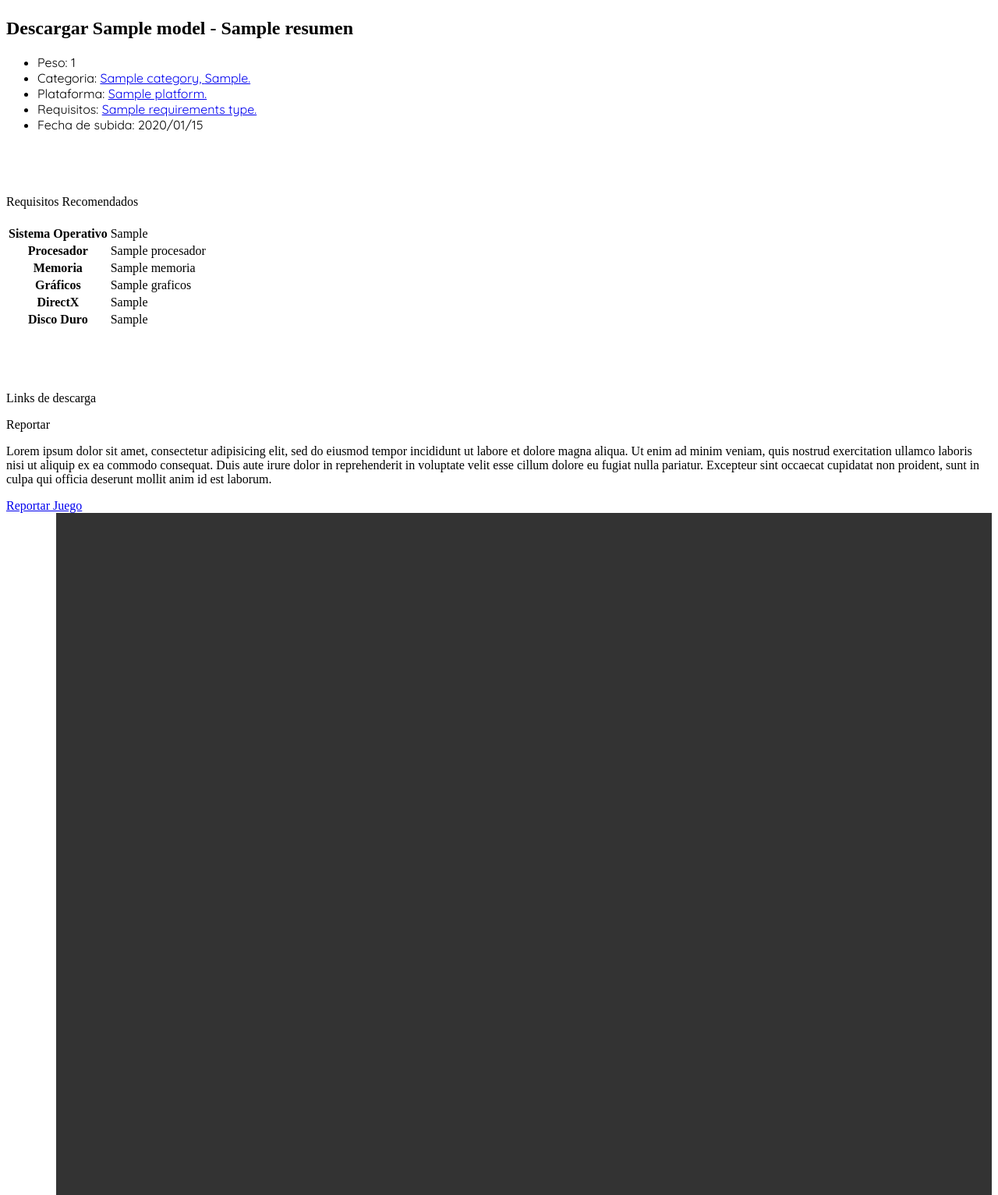
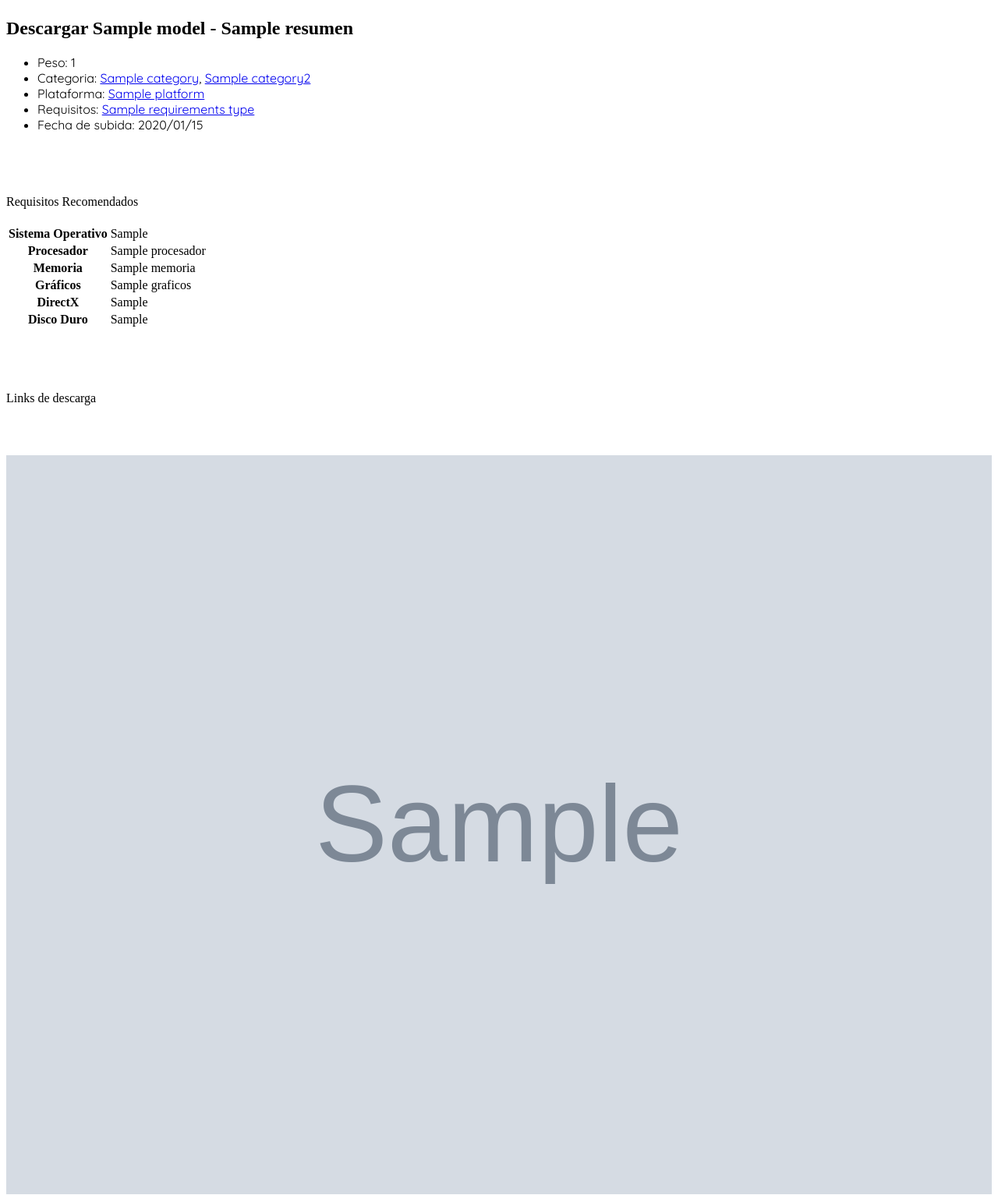
Before and after one commit to MicolPA/games, a Yii app: template frontend/views/games/juego.php in a window 1280 px wide. Shown: the part 1197-2730 px from the top of the page at 78% size. Run offline with PHP 8.4 and a stand-in for Yii, Linux system fonts and the light colour scheme; the template is opened without the code that fills it: most values are stand-ins (such as "Sample title", 1, 10 or a date in 2020); grey boxes marked "Sample" are stand-in pictures; data that the repository does not hold is empty; some libraries are stand-ins or nearby versions.

Commit message:
cambios en la pagina de inicio y de juegos

```diff
--- a/frontend/assets/AppAsset.php
+++ b/frontend/assets/AppAsset.php
@@ -14,14 +14,14 @@ class AppAsset extends AssetBundle
     public $css = [
         'css/site.css',
         'css/bootstrap.css',
-        'css/main.css?v=4',
+        'css/main.css?v=5',
         'https://fonts.googleapis.com/css?family=Oswald',
         'css/fontawesome.min.css',
     ];
     public $js = [
         'js/bootstrap.js',
         'js/sweetalert.min.js',
-        'js/main.js?v=3',
+        'js/main.js?v=4',
         'js/fontawesome.min.js',
     ];
     public $depends = [
--- /dev/null
+++ b/frontend/views/games/_aside.php
@@ -0,0 +1,6 @@
+<?php
+?>
+
+<img class="mb-4" src="<?php echo Yii::getAlias("@web");?>/images/banner1.png" class="d-block w-100"  width='100%'>
+<img class="mb-4" src="<?php echo Yii::getAlias("@web");?>/images/banner1.png" class="d-block w-100"  width='100%'>
+<img class="mb-4" src="<?php echo Yii::getAlias("@web");?>/images/banner1.png" class="d-block w-100"  width='100%'>
--- a/frontend/views/games/index.php
+++ b/frontend/views/games/index.php
@@ -66,6 +66,10 @@ $this->params['breadcrumbs'][] = $this->title;
                     <img src="<?php echo Yii::getAlias("@web") .'/'. $m['portada_in']; ?>?v=2" class="card-img-top" alt="...">
                       <div class="card-body">
                         <h5 class="card-title mind-title font-weight-bold"><?= Html::a($m['name'],['/games/descargar', 'id'=>$m['id'], ['class' => 'link-no']]) ?></h5>
+                        <div class="row h4">
+                            <div class="col-md-5"><span class="text-dark font-weight-bold">Peso:</span> <?= $m->size ?></div>
+                            <div class="col-md-7"><span class="text-dark font-weight-bold"><?= $m->requirementsType->name ?></span></div>
+                        </div>
                         <!-- <p class="card-text">Some quick example text to build on the card title and make up the bulk of the card's content.</p> -->
                       </div>
                   </a>
--- a/frontend/views/games/juego.php
+++ b/frontend/views/games/juego.php
@@ -2,6 +2,12 @@
 	$this->title = $model->name . ' | Desarolladores de Ideas';
 
 ?>
+<style>
+	.swal-modal{
+		width: 70%
+	}
+</style>
+
 <div class="container">
 	<div class="row">
 		<div class="col-md-12 mb-4">
@@ -17,18 +23,18 @@
 			<div class="mt-4">
 				<h2 class="font-weight-normal">Descargar <?= $model->name ?> - <?php echo $model->resumen ?></h2>
 				<ul class="list-unstyled p-0 h3 mt-5"  style="font-family: 'Quicksand', sans-serif;">
-					<li><span class="font-weight-bold">Peso:</span> <?php echo $model->size ?></li>
-					<li><span class="font-weight-bold">Categoria:</span>
-						<a href="http://localhost:8080/frontend/web/games/index?categoria=<?php echo $model->category->id ?>"><?php echo $model->category->name . ", "?></a>
-						<a href="http://localhost:8080/frontend/web/games/index?categoria=<?php echo $model->category_id2 ?>"><?php echo $model->category_id2 . "."?></a>
+					<li><i class="fas fa-caret-right text-purple"></i> <span class="font-weight-bold">Peso:</span> <?php echo $model->size ?></li>
+					<li><i class="fas fa-caret-right text-purple"></i> <span class="font-weight-bold">Categoria:</span>
+						<a class="btn-tag" href="http://localhost:8080/frontend/web/games/index?categoria=<?php echo $model->category->id ?>"><?php echo $model->category->name?></a>,
+						<a  class="btn-tag" href="http://localhost:8080/frontend/web/games/index?categoria=<?php echo $model->category_id2 ?>"><?php echo $model->category2->name?></a>
 					</li>
-					<li><span class="font-weight-bold">Plataforma:</span>
-						<a href="http://localhost:8080/frontend/web/games/index?plataforma=<?php echo $model->platform->id ?>"><?php echo $model->platform->name . "."?></a>
+					<li><i class="fas fa-caret-right text-purple"></i> <span class="font-weight-bold">Plataforma:</span>
+						<a class="btn-tag" href="http://localhost:8080/frontend/web/games/index?plataforma=<?php echo $model->platform->id ?>"><?php echo $model->platform->name;?></a>
 					</li>
-					<li><span class="font-weight-bold">Requisitos:</span>
-						<a href="http://localhost:8080/frontend/web/games/index?requisitos=<?php echo $model->requirementsType->id ?>"><?php echo $model->requirementsType->name . "."?></a>
+					<li><i class="fas fa-caret-right text-purple"></i> <span class="font-weight-bold">Requisitos:</span>
+						<a class="btn-tag" href="http://localhost:8080/frontend/web/games/index?requisitos=<?php echo $model->requirementsType->id ?>"><?php echo $model->requirementsType->name; ?></a>
 					</li>
-					<li><span class="font-weight-bold">Fecha de subida:</span> <?php echo substr(str_replace('-', '/', $model->date), 0,10) ?></li>
+					<li><i class="fas fa-caret-right text-purple"></i> <span class="font-weight-bold">Fecha de subida:</span> <?php echo substr(str_replace('-', '/', $model->date), 0,10) ?></li>
 				</ul>
 
 				<p class="display-4 mt-4 text-primary font-weight-b title" style="margin-top: 5rem !important">Requisitos Recomendados</p>
@@ -70,12 +76,23 @@
 
 				<div class="links">
 					<ul class="list-unstyled p-0 h3 mt-5 font-weight-normal">
+						<?php if (count($links) == 1): ?>
+						<li><i class="fas fa-caret-right text-purple"></i> <a class='btn-tag' href="/<?php echo $links[0] ?>" target='_blank'>Parte Unica</a></li>
+						<?php else: ?>
 						<?php $count = 0 ?>
 						<?php for ($i=0;$i<count($links);$i++): ?>
 							<?php $count++; ?>
-						<li><a href="/<?php echo $links[$i] ?>" target='_blank'>Parte <?php echo $count ?></a></li>
+						<li><i class="fas fa-caret-right text-purple"></i> <a class='btn-tag' href="/<?php echo $links[$i] ?>" target='_blank'>Parte <?php echo $count ?></a></li>
 						<?php endFor ?>
+						<?php endif ?>
+
 					</ul>
+				</div>
+
+				<div class="row" style="margin-top: 4rem">
+					<div class="col-md-4"><a id='1' href="javascript:imgBigger(1)"><img src="<?php echo Yii::getAlias("@web") .'/'. $model->imagenes; ?>" class="d-block w-100" alt="<?php echo $model->name ?>" width='100%'></a></div>
+					<div class="col-md-4"><a href="javascript:imgBigger(2)" id="2"><img src="<?php echo Yii::getAlias("@web") .'/'. $model->portada_out; ?>" class="d-block w-100" alt="<?php echo $model->name ?>" width='100%'></a></div>
+					<div class="col-md-4"><a href="javascript:imgBigger(3)" id="3"><img src="<?php echo Yii::getAlias("@web") .'/'. $model->portada_in; ?>" class="d-block w-100" alt="<?php echo $model->name ?>" width='100%'></a></div>
 				</div>
 
 				<div class="card mt-5">
@@ -83,12 +100,7 @@
 					    Reportar
 					</div>
 					<div class="card-body">
-					    <p class="card-text">Lorem ipsum dolor sit amet, consectetur adipisicing elit, sed do eiusmod
-					    tempor incididunt ut labore et dolore magna aliqua. Ut enim ad minim veniam,
-					    quis nostrud exercitation ullamco laboris nisi ut aliquip ex ea commodo
-					    consequat. Duis aute irure dolor in reprehenderit in voluptate velit esse
-					    cillum dolore eu fugiat nulla pariatur. Excepteur sint occaecat cupidatat non
-					    proident, sunt in culpa qui officia deserunt mollit anim id est laborum.</p>
+					    <p class="h4">Si el juego tiene algun link roto, no funciona correctamente, está incompleto o cualquier otro problema, reportalo aquí.</p>
 					    <a href="#" onclick="javascript:reportarJuego(<?php echo $model->id; ?>)" class="btn btn-danger">Reportar Juego</a>
 					</div>
 
@@ -98,7 +110,8 @@
 		<!-- col-md-9 ends -->
 
 		<div class="col-md-3" style="padding: 0px 0px 0px 4rem">
-			<img src="<?php echo Yii::getAlias("@web");?>/images/banner1.png" class="d-block w-100"  width='100%'>
+			<!-- Aside -->
+			<?= $this->render('_aside', ['model' => $model]); ?>
 		</div>
 	</div>
 </div>
--- a/frontend/views/layouts/main.php
+++ b/frontend/views/layouts/main.php
@@ -68,21 +68,25 @@ AppAsset::register($this);
               <a class="nav-link dropdown-toggle" href="#" id="dropdown08" data-toggle="dropdown" aria-haspopup="true" aria-expanded="false">REQUISITOS</a>
 
               <div class="dropdown-menu" aria-labelledby="dropdown08">
-                  <?= Html::a('Requisitos Bajos',['/games/index', 'requisitos'=>1], ['class' => 'dropdown-item']) ?>
-                  <?= Html::a('Requisitos Medios',['/games/index', 'requisitos'=>2], ['class' => 'dropdown-item']) ?>
-                  <?= Html::a('Requisitos Altos',['/games/index', 'requisitos'=>3], ['class' => 'dropdown-item']) ?>
+                <a href="/games/index/?requisitos=1" class="dropdown-item">Requisitos Bajos</a>
+                <a href="/games/index/?requisitos=2" class="dropdown-item">Requisitos Medios</a>
+                <a href="/games/index/?requisitos=3" class="dropdown-item">Requisitos Altos</a>
+                  <!-- <?//= Html::a('Requisitos Bajos',['/games/index', 'requisitos'=>1], ['class' => 'dropdown-item']) ?>
+                  <?//= Html::a('Requisitos Medios',['/games/index', 'requisitos'=>2], ['class' => 'dropdown-item']) ?>
+                  <?//= Html::a('Requisitos Altos',['/games/index', 'requisitos'=>3], ['class' => 'dropdown-item']) ?> -->
               </div>
+            </li>
+
+            <li class="nav-item">
+              <a href="/home/pedir-juegos" class="nav-link">SOLICITAR JUEGOS</a>
+              <!-- <?//= Html::a('SOLICITAR JUEGOS', ['/home/pedir-juegos'], ['class' => 'nav-link']) ?> -->
             </li>
             <li class="nav-item">
               <a href="/site/contact" class="nav-link">CONTÁCTANOS</a>
               <!-- <?//= Html::a('CONTÁCTANOS', ['/site/contact'], ['class' => 'nav-link']) ?> -->
             </li>
             <li class="nav-item">
-              <a href="/home/pedir-juegos" class="nav-link">SOLICITAR JUEGOS</a>
-              <!-- <?//= Html::a('SOLICITAR JUEGOS', ['/home/pedir-juegos'], ['class' => 'nav-link']) ?> -->
-            </li>
-            <li class="nav-item">
-              <a class="nav-link font-weight-bold" href="https://www.youtube.com/channel/UCkwlaKe50JTTaop2JLJCIbA">CÓMO DESCARGAR</a>
+              <a class="nav-link text-danger font-weight-bold" href="https://www.youtube.com/channel/UCkwlaKe50JTTaop2JLJCIbA" target='_blank'>CÓMO DESCARGAR</a>
             </li>
 
           </ul>
```
Also changed, not shown: frontend/views/site/contact.php (+4 -4 lines), frontend/web/css/main.css (+23 -1 lines), frontend/web/js/main.js (+12 -0 lines).
